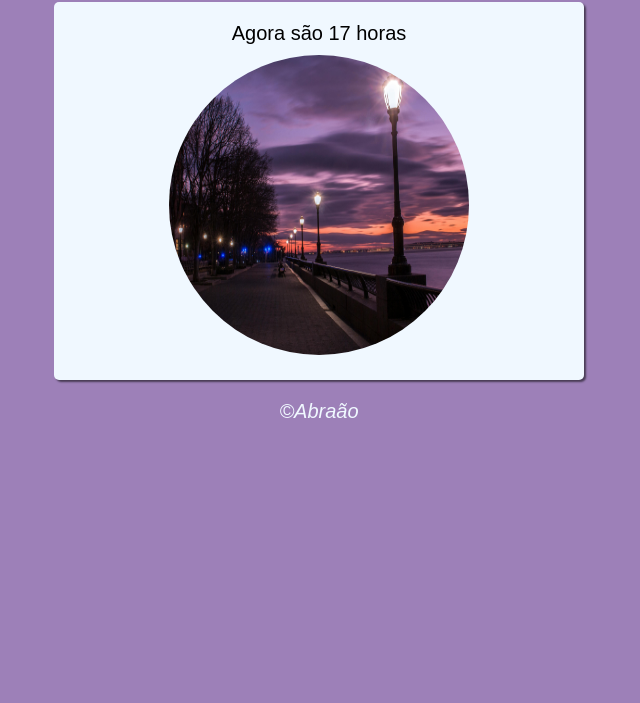
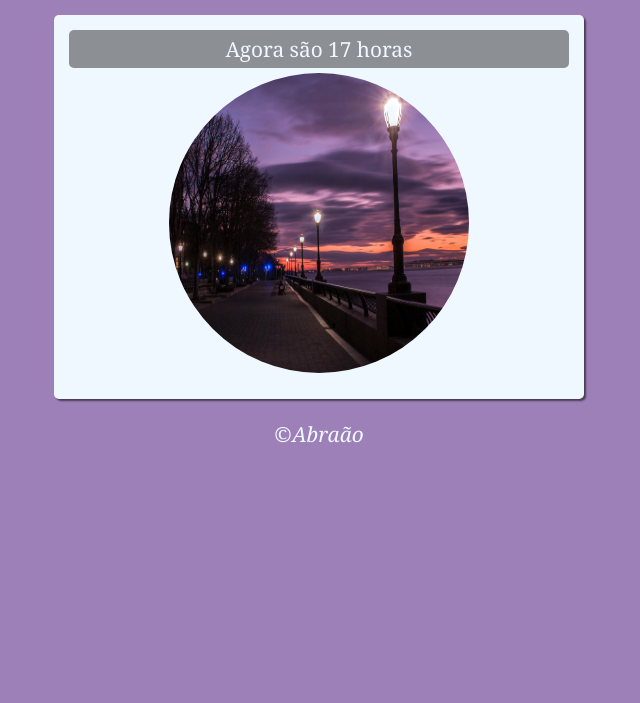
Before and after one commit to abraaogg/JavaScript, a plain HTML site: page aula12ex/ex014/modelo.html in a window 1280 px wide. Shown: the part 97-800 px from the top of the page, without its empty margins (321-961 px from the left). Drawn offline with Linux system fonts and the light colour scheme.

Commit message:
Update style.css

```diff
--- a/aula12ex/ex014/style.css
+++ b/aula12ex/ex014/style.css
@@ -2,7 +2,8 @@
 
 body{
     background: lightskyblue;
-    font: normal 15pt arial;
+    font-family: Cambria, Cochin, Georgia, Times, 'Times New Roman', serif;
+    font-size: 1.3em;
 }
 
 header{
@@ -36,3 +37,10 @@ img{
     border-radius: 50%;
     align-self: center;
 }
+
+div#msg{
+    color: aliceblue;
+    background-color: rgba(0, 0, 0, 0.418);
+    border-radius: 5px;
+
+}
```
